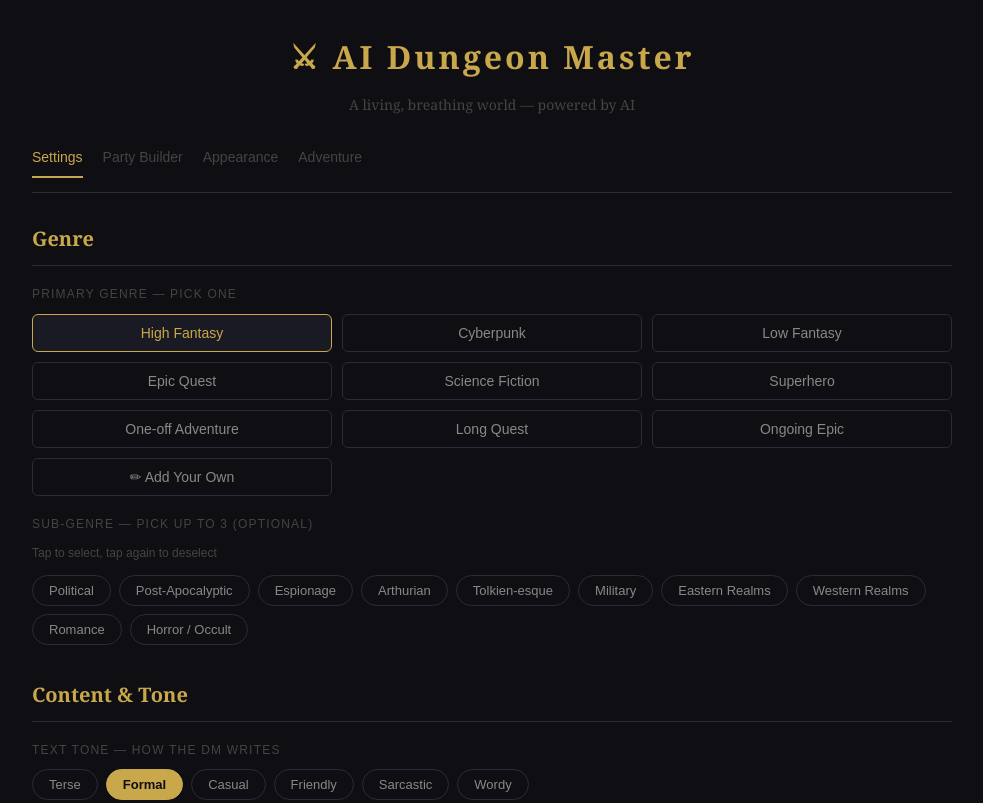
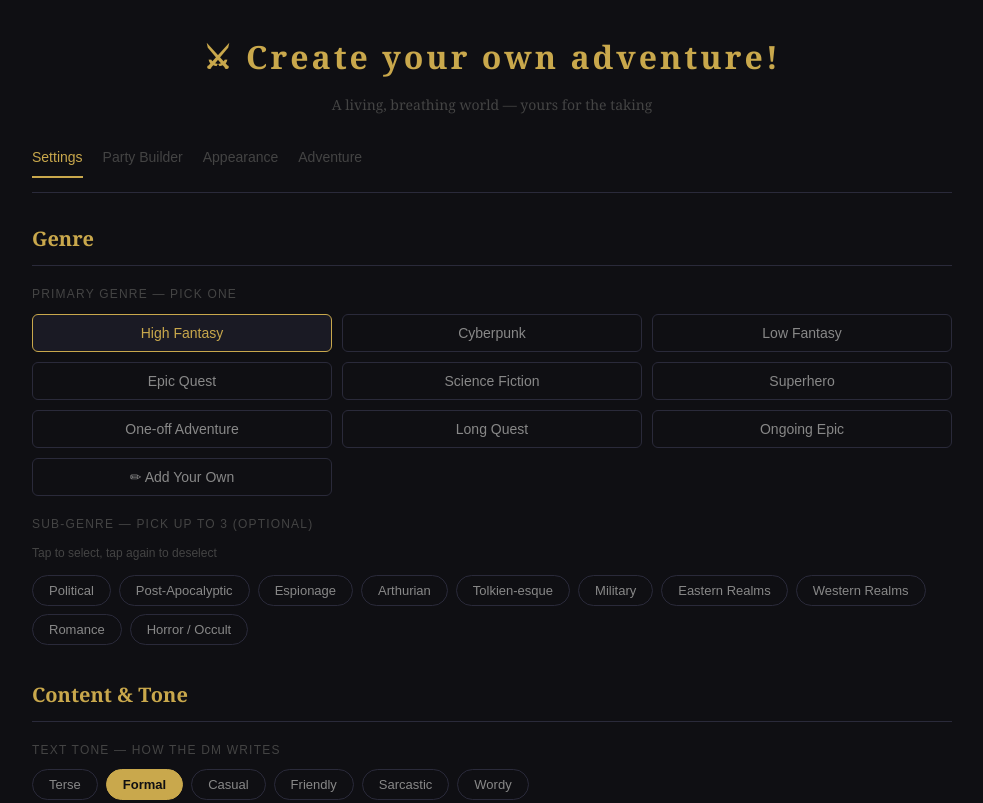
Before and after one commit to matthewsublett-22/dnd-dm-app, a website: page public/index.html in a window 1280 px wide. Shown: the top 803 px of the page, without its empty margins (148-1131 px from the left). Drawn offline with Linux system fonts and the light colour scheme.

Commit message:
Update index.html

```diff
--- a/public/index.html
+++ b/public/index.html
@@ -106,8 +106,8 @@
 </head>
 <body class="font-serif size-medium">
 <div class="app">
-  <h1>⚔ AI Dungeon Master</h1>
-  <p class="subtitle">A living, breathing world — powered by AI</p>
+  <h1>⚔ Create your own adventure!</h1>
+  <p class="subtitle">A living, breathing world — yours for the taking</p>
 
   <div class="nav">
     <span class="nav-tab active" id="tab-settings" onclick="showTab('settings')">Settings</span>
```
